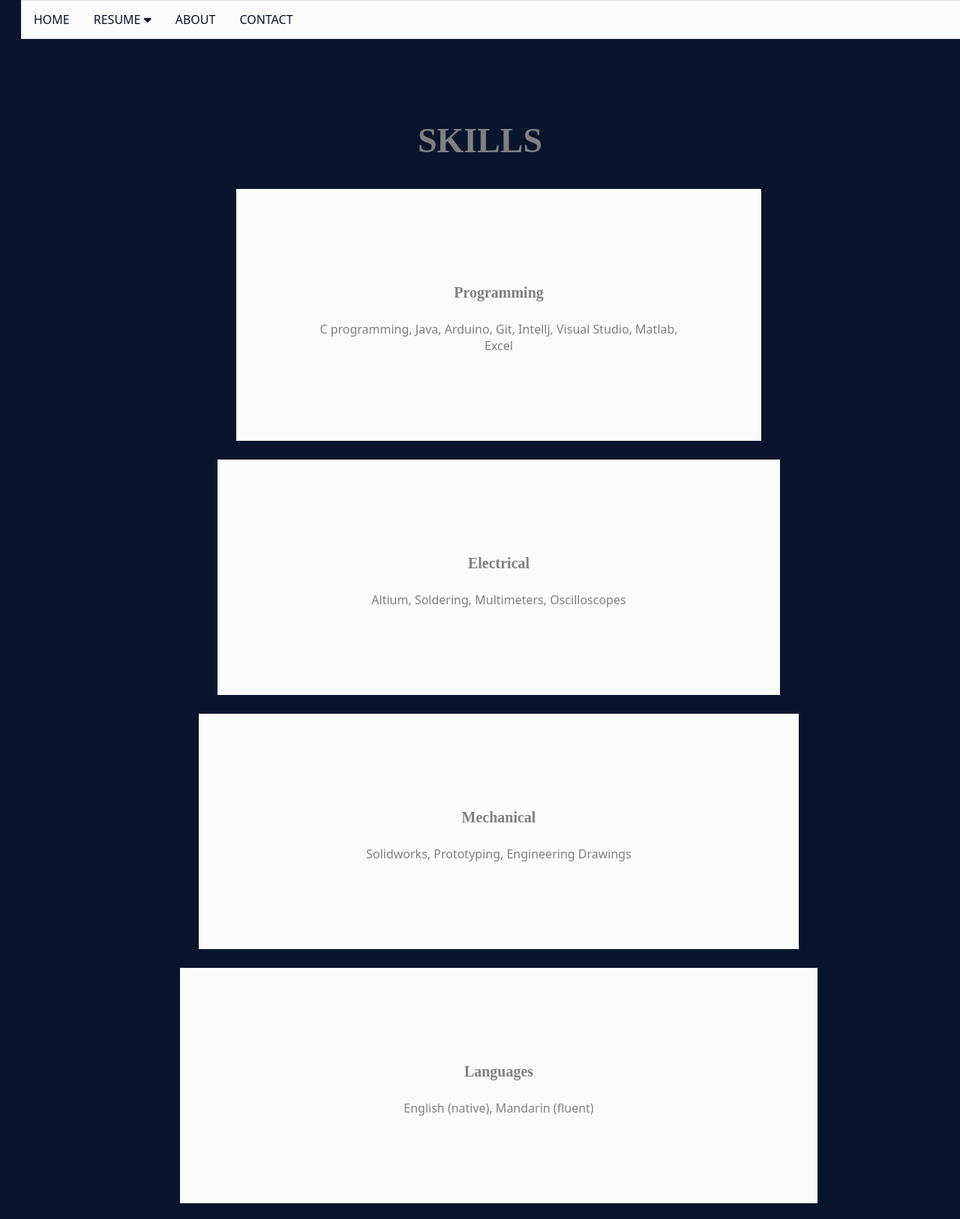
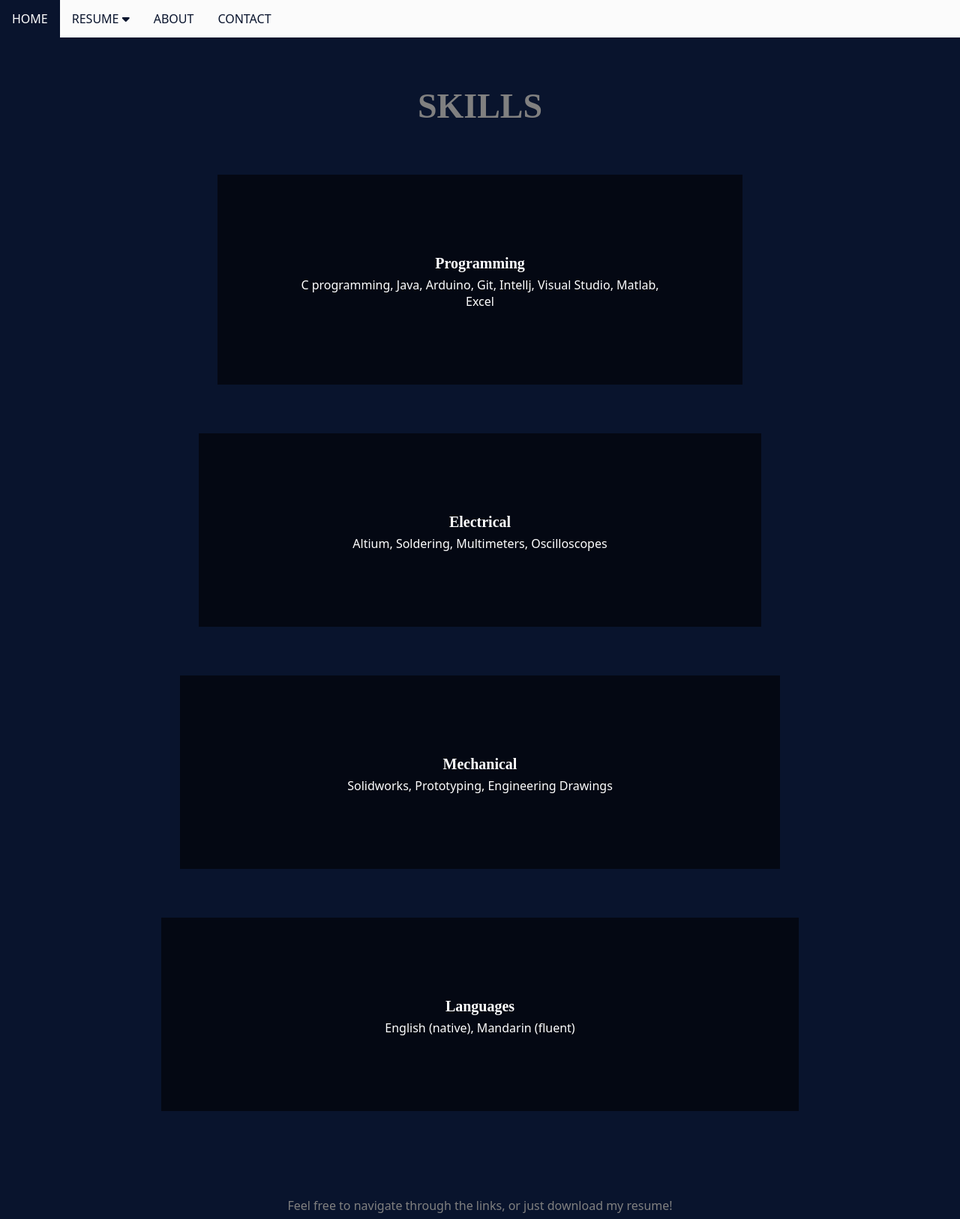
Before and after one commit to anqixxx/personalwebsite, a Flask app: page /skills in a window 1280 px wide. Shown: the top 1626 px of the page at 75% size. Run offline with Flask 2, Linux system fonts and the light colour scheme; some libraries are stand-ins or nearby versions; some web fonts are replaced.

Commit message:
changed more colours, fixed aligment issues on skills, and resume nav bar width

```diff
--- a/templates/nontechnicalexperience.html
+++ b/templates/nontechnicalexperience.html
@@ -4,12 +4,14 @@
 <style>
     div.sweetfactory {
         color: white;
+        background-color: var(--darkerblue);
         padding: 20px;
         margin: 25px;
     }
 
     div.ecoclub {
         color: white;
+        background-color: var(--darkerblue);
         padding: 20px;
         margin: 25px;
     }
--- a/templates/resume.html
+++ b/templates/resume.html
@@ -10,10 +10,16 @@
 <!-- a stands for elements within the list, a variable to distinguish between everything, could be any letter-->
 <!-- li HTML element is used to represent an item in a list-->
 <style>
+    *{
+        border: 0;
+        padding: 0;
+        margin: 0;
+}
     :root {
         --darkblue: rgb(9, 20, 45);
         --white: #ffffff;
         --lightblue: rgb(196, 207, 242);
+        --darkerblue: rgb(4, 8, 19);
     }
 
     body {
@@ -24,6 +30,7 @@
         justify-content: center;
         font-family: "Noto Sans", sans-serif;
         font-size: 16px;
+        margin: 0px;
     }
 
     h1 {
@@ -51,10 +58,9 @@
       margin: 0;
       padding: 0;
       background-color: #fbfbfb;
-      border: 1px solid #e7e7e7;
       position: fixed;
       top: 0;
-      width: 100%;
+      width: 200%;
     }
 
     li {
@@ -142,15 +148,28 @@
       color: #fbfbfb;
     }
 
+
     #navbar{
         z-index: 10000;
         position: fixed;
+        float: left;
+        width: 100%;
+        padding:0px;
+        margin-top:30px;
+        box-sizing: border-box;
     }
 
     span.block {
       display: inline-block;
       width: 100px;
       height: 100px;
+      padding: 5px;
+    }
+
+    span.smallblock {
+      display: inline-block;
+      width: 100px;
+      height: 50px;
       padding: 5px;
     }
 
@@ -167,7 +186,7 @@
 
  <!-- Starts Body > -->
 <body>
-<div id="navbar", style="padding:20px;margin-top:30px;">
+<div id="navbar">
     <ul>
         <li><a href="http://127.0.0.1:5000/">HOME</a></li>
         <div class="dropdown">
--- a/templates/skills.html
+++ b/templates/skills.html
@@ -4,20 +4,21 @@
 <style>
     div.programming {
       text-align: center;
-      background-color: #fbfbfb;
+      background-color: var(--darkerblue);
+      color: white;
       animation-name: movement;
       animation-duration: 3s;
       position: relative;
       left: 50%;
       padding: 100px;
       width: 500px;
-      margin: 25px;
       transform: translateX(-50%);
     }
 
     div.electrical {
       text-align: center;
-      background-color: #fbfbfb;
+      background-color: var(--darkerblue);
+      color: white;
       animation-name: movement;
       animation-duration: 3s;
         position: relative;
@@ -25,12 +26,12 @@
         transform: translateX(-50%);
         padding: 100px;
         width: 550px;
-        margin: 25px;
     }
 
     div.mechanical {
       text-align: center;
-      background-color: #fbfbfb;
+      background-color: var(--darkerblue);
+      color: white;
       animation-duration: 3s;
       animation-name: movement;
         position: relative;
@@ -38,12 +39,12 @@
         transform: translateX(-50%);
         padding: 100px;
         width: 600px;
-        margin: 25px;
     }
 
     div.languages {
       text-align: center;
-      background-color: #fbfbfb;
+      background-color: var(--darkerblue);
+      color: white;
       animation-duration: 3s;
       animation-name: movement;
       position: relative;
@@ -51,7 +52,6 @@
         transform: translateX(-50%);
         padding: 100px;
         width: 650px;
-        margin: 25px;
     }
 
     @keyframes colourchange {
@@ -60,19 +60,21 @@
     }
 
     @keyframes movement {
-      0%   {background-color:black; left:5%; top:0;}
-      10%  {background-color:var(--lightblue); left:95%; top:0;}
+      0%   {background-color:black; left:5%;}
+      10%  {background-color:var(--lightblue); left:95%;}
       35%  {background-color:grey; left:25%; top:0;}
-      60%  {background-color:var(--lightblue); left:75%; top:0;}
-      80% {background-color:white; left: 30%; top:0px;}
-      90% {background-color: gainsboro; left: 60%; top:0px;}
-      100% {background-color:#fbfbfb; left: 50%; top:0px;}
+      60%  {background-color:var(--lightblue); left:75%;}
+      80% {background-color:white; left: 30%;}
+      90% {background-color: gainsboro; left: 60%;}
+      100% {background-color:#fbfbfb; left: 50%;}
 
 }
 
 </style>
 <title>Skills</title>
 <h2> SKILLS </h2>
+
+<span class="smallblock"></span>
 
 <div class="programming">
     <h3> Programming </h3>
@@ -81,6 +83,8 @@
     </p>
 </div>
 
+<span class="smallblock"></span>
+
 <div class="electrical">
     <h3> Electrical </h3>
     <p>
@@ -88,12 +92,16 @@
     </p>
 </div>
 
+<span class="smallblock"></span>
+
 <div class="mechanical">
     <h3> Mechanical </h3>
     <p>
         Solidworks, Prototyping, Engineering Drawings
     </p>
 </div>
+
+<span class="smallblock"></span>
 
 <div class="languages">
     <h3> Languages </h3>
--- a/templates/technicalexperience.html
+++ b/templates/technicalexperience.html
@@ -2,10 +2,6 @@
 
 {% block content %}
 <style>
-    :root {
-        --darkerblue: rgb(4, 8, 19);
-    }
-
     div.rocket {
         color: white;
         padding: 20px;
--- a/templates/technicalprojects.html
+++ b/templates/technicalprojects.html
@@ -4,6 +4,7 @@
 <style>
     div.emailana {
         color: white;
+        background-color: var(--darkerblue);
         padding: 20px;
         margin: 25px;
     }
@@ -11,18 +12,21 @@
     div.textana {
         color: white;
         padding: 20px;
+        background-color: var(--darkerblue);
         margin: 25px;
     }
 
     div.claw {
         color: white;
         padding: 20px;
+        background-color: var(--darkerblue);
         margin: 25px;
     }
 
     div.chair {
         color: white;
         padding: 20px;
+        background-color: var(--darkerblue);
         margin: 25px;
     }
 
```
